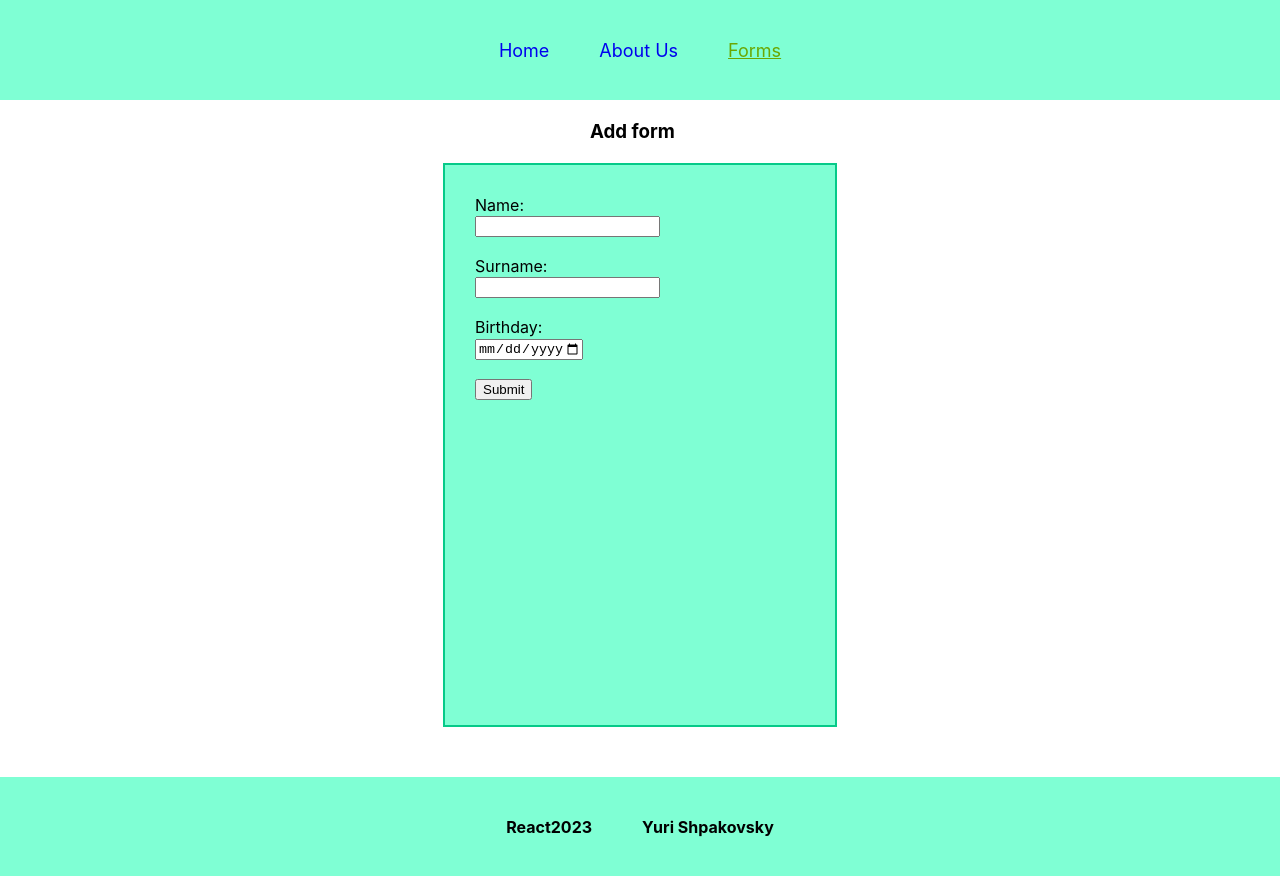
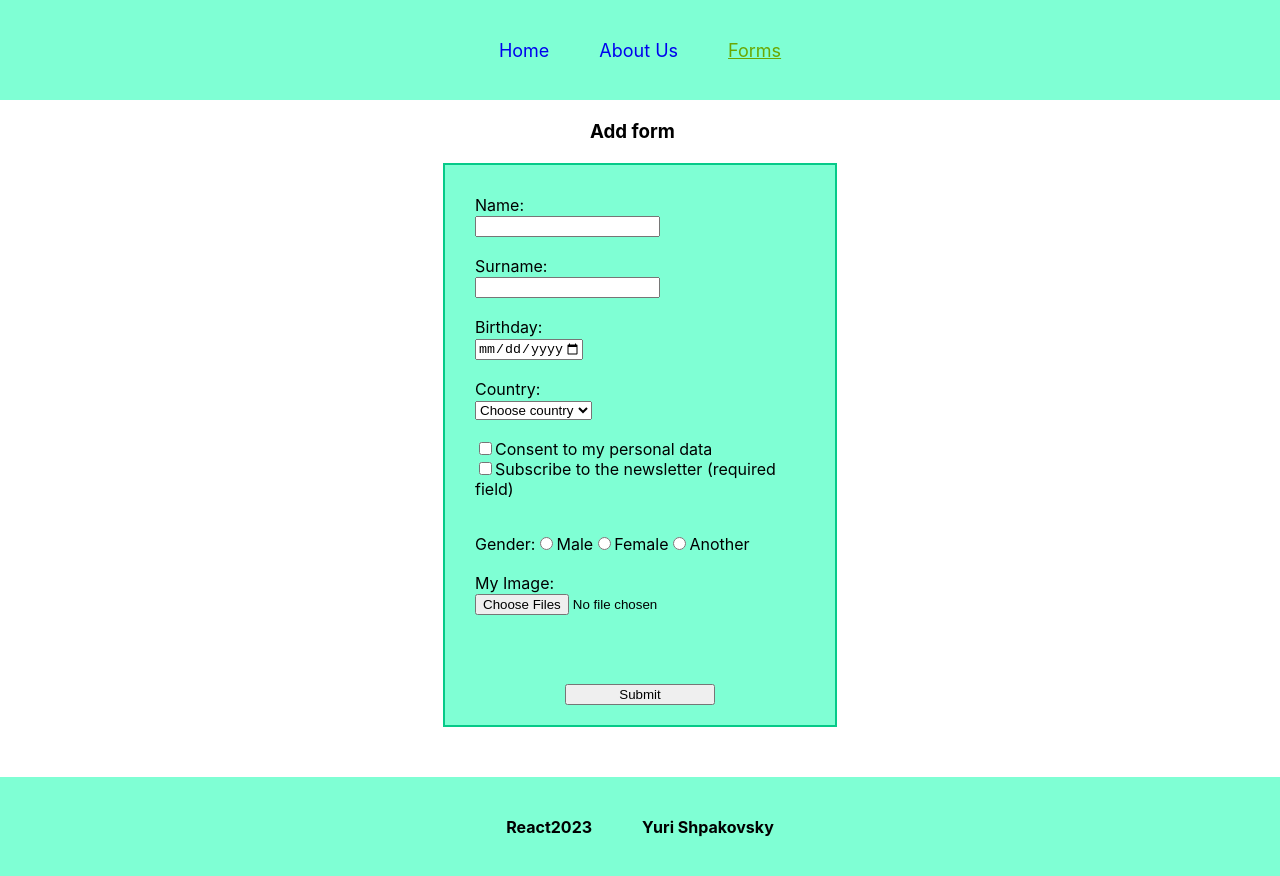
Before and after one commit to Clukva/React2023Q1, a React (Create React App) app in the folder my-react-app/: page /forms in a window 1280 px wide. Built offline with nearby package versions, Linux system fonts and the light colour scheme.

Commit message:
feat: add basic inputs with useForm

```diff
--- a/my-react-app/src/components/MyForm.tsx
+++ b/my-react-app/src/components/MyForm.tsx
@@ -1,6 +1,5 @@
-/* eslint-disable react/jsx-props-no-spreading */
 import React, { createRef, SyntheticEvent, useState } from 'react';
-import { SubmitHandler, useForm } from 'react-hook-form';
+import { SubmitHandler, useForm, Controller } from 'react-hook-form';
 import { IPropsForm, IStateForm } from '../interfaces/MyCharacterInterfases';
 import validateTextInput from '../utils/utils';
 import FormTypeText from './FormComponents/CardText';
@@ -10,16 +9,15 @@ import FormTypeCheckbox from './FormComponents/CardCheckbox';
 import FormTypeRadio from './FormComponents/CardRadio';
 import FormTypeImage from './FormComponents/CardImage';
 
-/* type FormValues = {
-  firstName: string;
-  lastName: string;
-  email: string;
-}; */
-
 export default function MyForm1() {
   const inputRefName = createRef<HTMLInputElement>();
   const inputRefSurname = createRef<HTMLInputElement>();
   const inputRefData = createRef<HTMLInputElement>();
+  const inputRefCountry = createRef<HTMLInputElement>();
+  const inputRefNews = createRef<HTMLInputElement>();
+  const inputRefGender = createRef<HTMLInputElement>();
+  const inputRefImage = createRef<HTMLInputElement>();
+  const inputRefSubmit = createRef<HTMLParagraphElement>();
 
   const [cardData, setCardData] = useState<IStateForm>({
     formValues: {
@@ -30,32 +28,55 @@ export default function MyForm1() {
       birthpersonalData: 'I dont  consent to my personal data',
       newsletter: 'I dont subscribe to the newsletter',
       myGender: '',
-      myImage: null,
+      myImage: [null],
       imagePrev: '',
     },
     cardsArray: [],
   });
   const { register, handleSubmit, reset } = useForm<IStateForm>();
-  /* const onSubmit: SubmitHandler<IStateForm> = (data) => console.log(data); */
 
   const handleChangeText: SubmitHandler<IStateForm> = (data) => {
-    const { nameForm, surname, birthday } = data.formValues;
+    const { nameForm, surname, birthday, country, birthpersonalData, newsletter, myGender } =
+      data.formValues;
     const { formValues, cardsArray } = cardData;
 
     setCardData({
       formValues: {
         ...formValues,
-        nameForm: `${nameForm}`,
-        surname: `${surname}`,
-        birthday: `${birthday}`,
       },
-      cardsArray: [...cardsArray, data.formValues],
+      cardsArray: [
+        ...cardsArray,
+        {
+          ...formValues,
+          nameForm: nameForm as string,
+          surname: `${surname}`,
+          birthday: `${birthday}`,
+          country: `${country}`,
+          birthpersonalData: `${birthpersonalData}`,
+          newsletter: `${newsletter}`,
+          myGender: `${myGender}`,
+        },
+      ],
     });
-
-    reset();
   };
 
   const { formValues, cardsArray } = cardData;
+
+  const handleFileSelect = (event: React.ChangeEvent<HTMLInputElement>) => {
+    const { target } = event;
+
+    if (target.files && typeof target.files[0] === 'object') {
+      const file = target.files[0];
+      const url = URL.createObjectURL(file);
+      setCardData({
+        formValues: {
+          ...formValues,
+          imagePrev: url,
+        },
+        cardsArray: [...cardsArray],
+      });
+    }
+  };
 
   return (
     <div>
@@ -81,20 +102,85 @@ export default function MyForm1() {
           <input
             type="date"
             min="1940-04-01"
-            max="2023-03-28"
+            max="2023-04-06"
             {...register('formValues.birthday')}
           />
         </label>
         <p className="input-text-error" style={{ opacity: 0 }} ref={inputRefData}>
           Please write date correctly
         </p>
-        <input type="submit" />
+        <label className="input-name" htmlFor="country">
+          Country:
+          <select {...register('formValues.country')}>
+            <option value="Choose country" defaultValue="Choose country">
+              Choose country
+            </option>
+            <option value="Belarus">Belarus</option>
+            <option value="Litunia">Litunia</option>
+            <option value="Latvia">Latvia</option>
+            <option value="Poland">Poland</option>
+            <option value="Ukraine">Ukraine</option>
+            <option value="Russia">Russia</option>
+            <option value="Another country">Another country</option>
+          </select>
+        </label>
+        <p className="input-text-error" style={{ opacity: 0 }} ref={inputRefCountry}>
+          Please write country correctly
+        </p>
+
+        <label htmlFor="birthpersonalData">
+          <input
+            type="checkbox"
+            value="consent to my personal data"
+            {...register('formValues.birthpersonalData')}
+          />
+          Consent to my personal data
+        </label>
+        <label htmlFor="newsletter">
+          <input
+            type="checkbox"
+            value="subscribe to the newsletter"
+            {...register('formValues.newsletter')}
+          />
+          Subscribe to the newsletter (required field)
+        </label>
+        <p className="input-text-error" style={{ opacity: 0 }} ref={inputRefNews}>
+          Please choose checkbox
+        </p>
+        <p className="input-gender">
+          Gender:
+          <label htmlFor="myGender">
+            <input type="radio" {...register('formValues.myGender')} value="Male" />
+            Male
+          </label>
+          <label htmlFor="myGender">
+            <input type="radio" {...register('formValues.myGender')} value="Female" />
+            Female
+          </label>
+          <label htmlFor="myGender">
+            <input type="radio" {...register('formValues.myGender')} value="Another" />
+            Another
+          </label>
+        </p>
+        <p className="input-text-error" style={{ opacity: 0 }} ref={inputRefGender}>
+          Please choose gender
+        </p>
+        <label className="input-name" htmlFor="myImage">
+          My Image:
+          <input type="file" multiple accept="image/*" onChange={handleFileSelect} />
+        </label>
+        <p className="input-text-error" style={{ opacity: 0 }} ref={inputRefImage}>
+          Please choose image
+        </p>
+        <p className="data-information" style={{ opacity: 0 }} ref={inputRefSubmit}>
+          Data has been saved !
+        </p>
+        <input className="form-submit" type="submit" />
       </form>
       <div className="form-cards-conteiner">
         {cardsArray.map((card, i) => (
-          // eslint-disable-next-line react/no-array-index-key
           <div className="form-cards" key={i}>
-            <img className="form-image" src={`${card.imagePrev}`} alt="downlod images" />
+            <img className="form-image" src={card.imagePrev} alt="downlod images" />
             <pre>
               {`Name: ${card.nameForm}`} <br />
               {`Surname: ${card.surname}`} <br />
@@ -111,7 +197,6 @@ export default function MyForm1() {
     </div>
   );
 }
-
 /* export default class MyForm extends React.Component<IPropsForm, IStateForm> {
   private fileRef = createRef<HTMLInputElement>();
 
--- a/my-react-app/src/interfaces/MyCharacterInterfases.tsx
+++ b/my-react-app/src/interfaces/MyCharacterInterfases.tsx
@@ -35,7 +35,7 @@ export interface IStateForm {
     birthpersonalData?: string;
     newsletter?: string;
     myGender?: string;
-    myImage?: File | null;
+    myImage?: [File | null];
     imagePrev?: string;
   };
   cardsArray: {
@@ -46,7 +46,7 @@ export interface IStateForm {
     birthpersonalData?: string;
     newsletter?: string;
     myGender?: string;
-    myImage?: File | null;
+    myImage?: [File | null];
     imagePrev?: string;
   }[];
 }
```
Also changed, not shown: my-react-app/.eslintrc.json.
